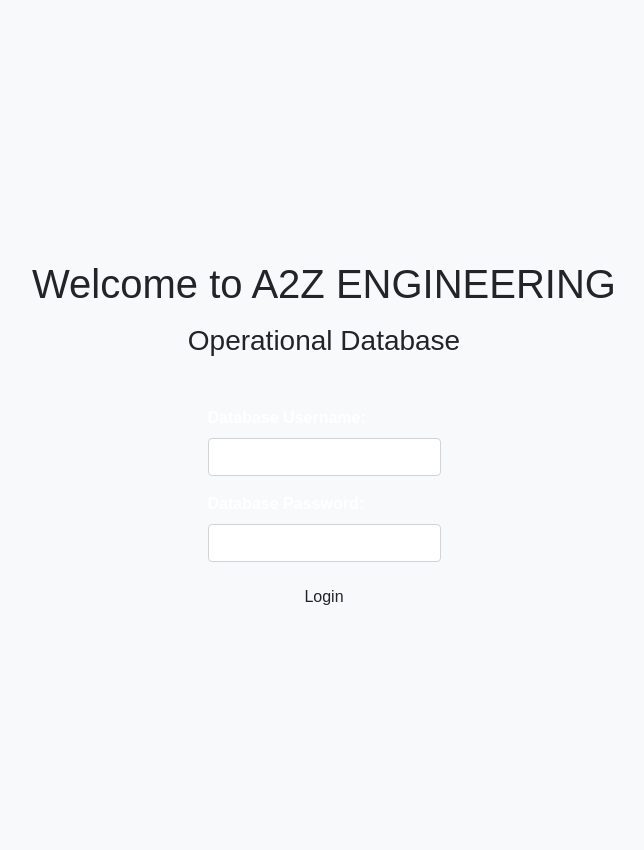
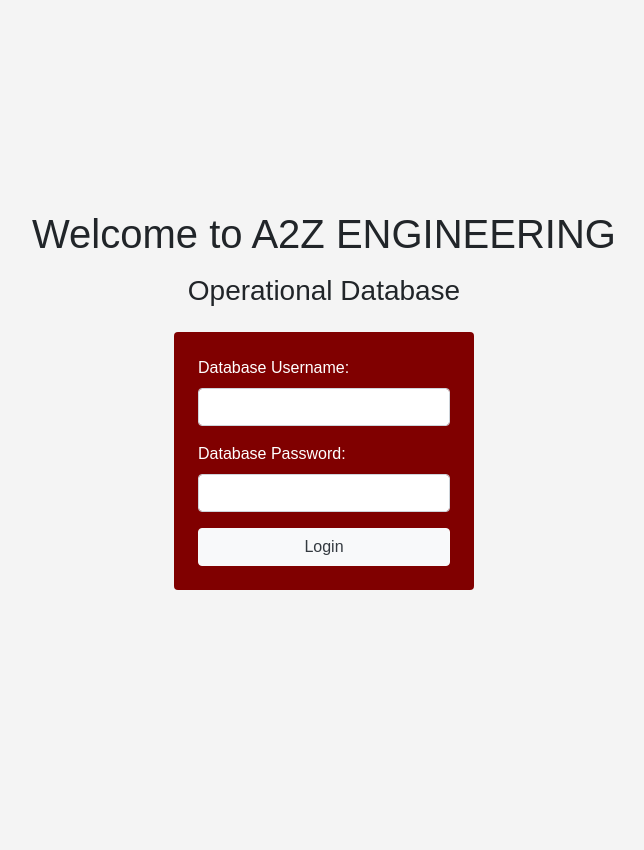
Before and after one commit to HasithaErandika/A2Z-Engineering-Database-Management-System-Project, a PHP site: page / in a window 1280 px wide. Shown: the whole page, without its empty margins (316-960 px from the left). After the commit the page ends 590 px from the top, so only its background shows below. Run offline with PHP 8.4, Linux system fonts and the light colour scheme.

Commit message:
Update styles.css

```diff
--- a/styles.css
+++ b/styles.css
@@ -1,73 +1,43 @@
 body {
     font-family: Arial, sans-serif;
-    background-color: #f8f9fa;
+    background-color: #f4f4f4;
 }
 
-.container {
-    margin-top: 50px;
-}
-
-.card {
-    border: none;
-    border-radius: 10px;
-    box-shadow: 0 2px 5px rgba(0, 0, 0, 0.1);
-}
-
-.card-title {
-    margin-bottom: 20px;
-}
-
-.form-group label {
-    font-weight: bold;
-}
-
-.btn-block {
-    width: 100%;
-}
-
-.buttons-container {
-    margin-bottom: 20px;
-}
-
-.buttons-container a {
-    text-decoration: none;
-    padding: 10px 15px;
-    border-radius: 5px;
-    margin-right: 10px;
+.header {
+    display: flex;
+    justify-content: space-between;
+    align-items: center;
+    padding: 10px;
+    background-color: #343a40;
     color: white;
 }
 
-.buttons-container a.btn-success {
-    background-color: #28a745;
+.logo {
+    font-size: 24px;
 }
 
-.buttons-container a.btn-danger {
-    background-color: #dc3545;
+.table-container {
+    overflow-x: auto;
 }
 
-.buttons-container a.btn-warning {
-    background-color: #ffc107;
+.login-box {
+    width: 300px;
+    background-color: #800000;
+    padding: 20px;
+    border-radius: 10px;
 }
 
-.buttons-container a:hover {
-    opacity: 0.9;
+.btn-light {
+    background-color: #f8f9fa;
+    color: #343a40;
 }
 
-.table-bordered {
-    width: 100%;
-    margin-top: 20px;
+.btn-primary {
+    background-color: #007bff;
+    border: none;
 }
 
-.table-bordered th, .table-bordered td {
-    border: 1px solid #dee2e6;
-    padding: 10px;
+.btn-dark {
+    background-color: #343a40;
+    color: #ffffff;
 }
-
-.table-bordered th {
-    background-color: #f1f1f1;
-    font-weight: bold;
-}
-
-.alert {
-    margin-top: 20px;
-}
```
